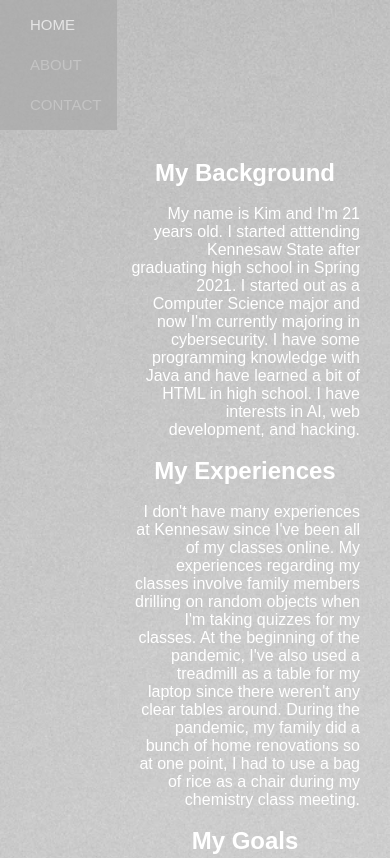
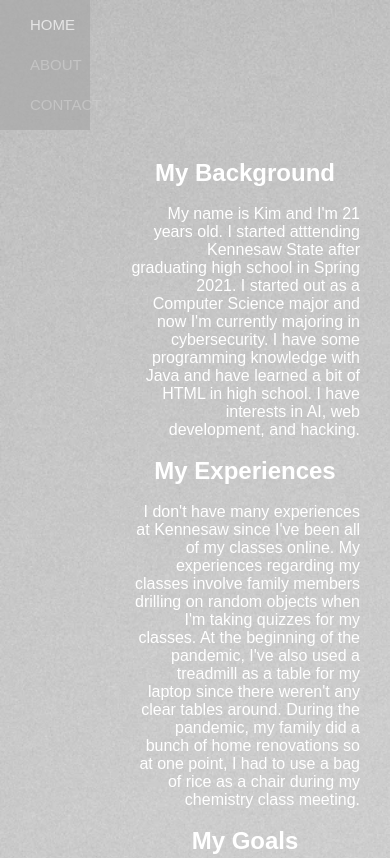
Before and after one commit to nqochan/web-project, a plain HTML site: page index.html in a window 390 px wide. Shown: the top 858 px of the page. Drawn offline with Linux system fonts and the light colour scheme.

Commit message:
Add files via upload

```diff
--- a/index.html
+++ b/index.html
@@ -41,7 +41,7 @@
         nav{
             background-color: darkgray;
             width: 100%;
-            height: 60px;
+            height: 65px;
             position:fixed;
 
 
@@ -172,7 +172,7 @@
             nav{
                 height:auto;
                 float:right;
-                width:30%;
+                width:23%;
                 opacity:0.7;
             }
 
```
